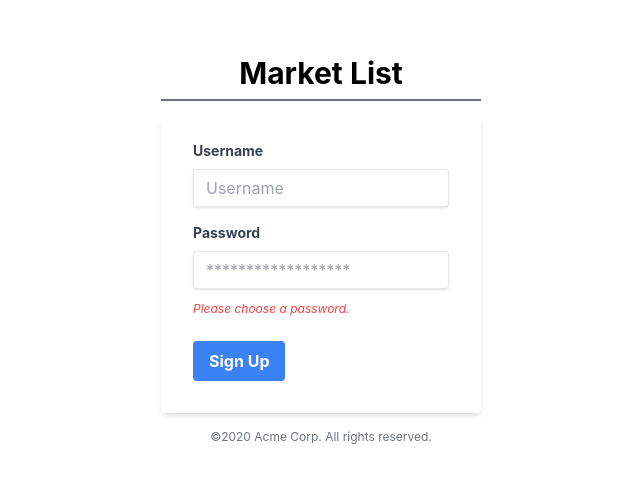
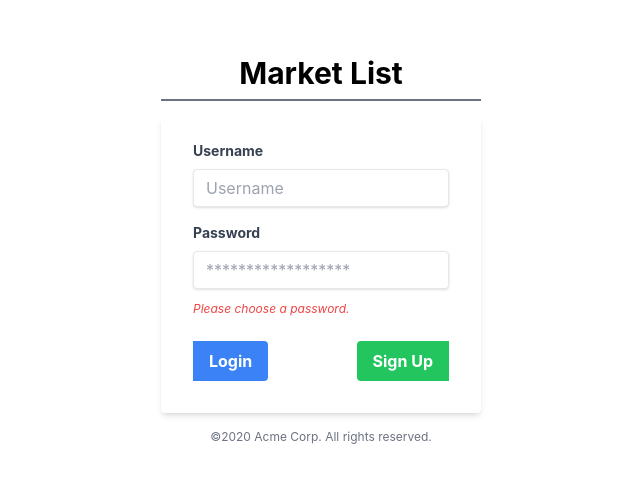
Before and after one commit to yalcinyagizkorkmaz/MarketList, a React (Create React App) app in the folder my-app/: page / in a window 1280 px wide. Shown: the part 150-632 px from the top of the page, without its empty margins (319-959 px from the left). Built offline with nearby package versions, Linux system fonts and the light colour scheme.

Commit message:
login-sign-up-butonları

```diff
--- a/my-app/src/Component/GirisSayfa.js
+++ b/my-app/src/Component/GirisSayfa.js
@@ -116,12 +116,20 @@
             )}
           </div>
           <div className="flex items-center justify-between">
-            <button
-              className="bg-blue-500 hover:bg-blue-700 text-white font-bold py-2 px-4 rounded focus:outline-none focus:shadow-outline"
-              type="submit"
-            >
-              Sign Up
-            </button>
+          <button
+    className="bg-blue-500 hover:bg-blue-700 text-white font-bold py-2 px-4 rounded-r focus:outline-none focus:shadow-outline"
+    type="button" // Bu login butonuna click event ekleyebilirsin.
+  >
+    Login
+  </button>
+
+          <button
+    className="bg-green-500 hover:bg-green-700 text-white font-bold py-2 px-4 rounded-l focus:outline-none focus:shadow-outline"
+    type="submit"
+  >
+    Sign Up
+  </button>
+
           </div>
         </form>
         <p className="text-center text-gray-500 text-xs">
```
